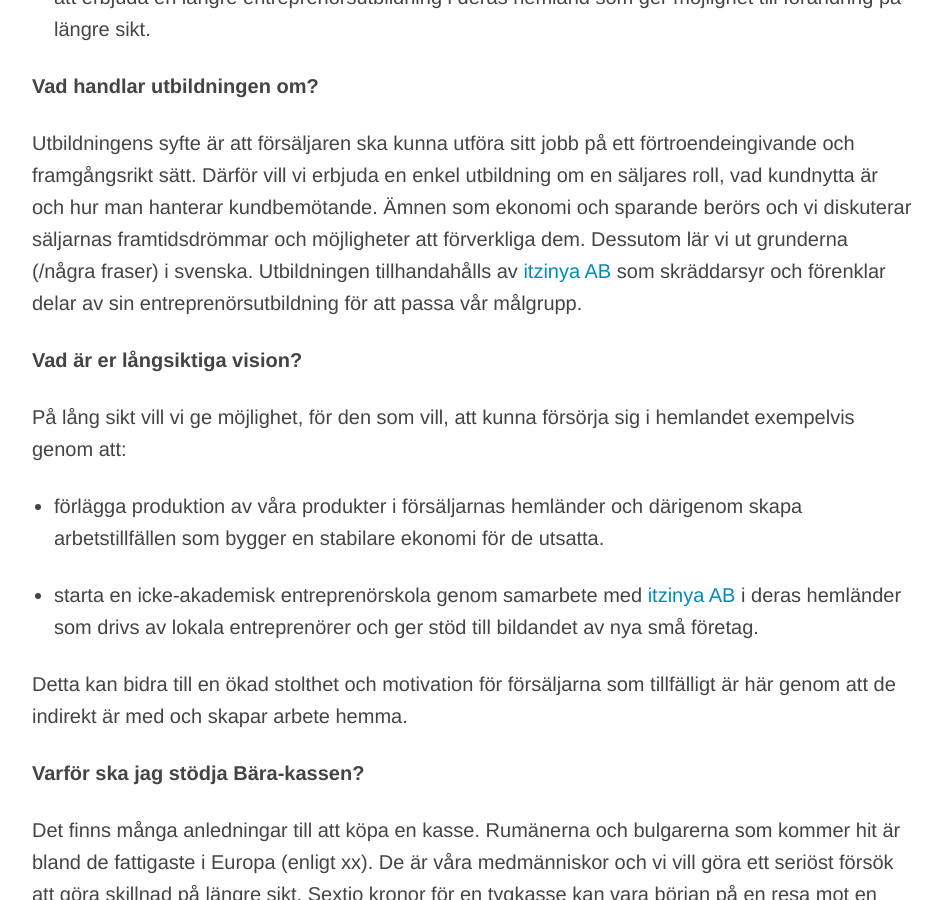
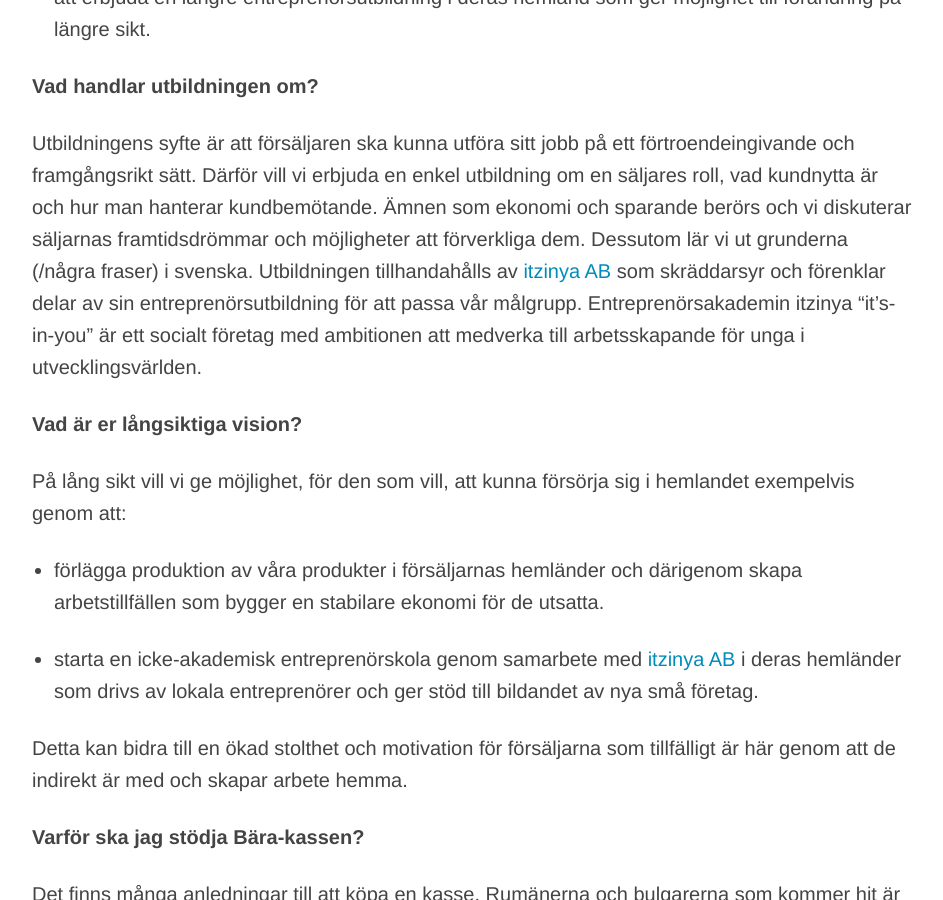
Before and after one commit to bara-se/bara-se.github.io, a Jekyll site: the page built from _posts/0100-01-01-index.md, in a window 1280 px wide and 900 px high, scrolled down 1969 px. Shown: the whole window, without its empty margins (168-1111 px from the left). Built offline with Jekyll 4.4.1, drawn with Linux system fonts in a browser that asks for light colours.

Commit message:
Updated 0100-01-01-index.md

```diff
--- a/_posts/0100-01-01-index.md
+++ b/_posts/0100-01-01-index.md
@@ -41,7 +41,7 @@ Detta är en relevant fråga och vi tror på transparens i allt vi gör. Så hä
 
 **Vad handlar utbildningen om?**
 
-Utbildningens syfte är att försäljaren ska kunna utföra sitt jobb på ett förtroendeingivande och framgångsrikt sätt. Därför vill vi erbjuda en enkel utbildning om en säljares roll, vad kundnytta är och hur man hanterar kundbemötande. Ämnen som ekonomi och sparande berörs och vi diskuterar säljarnas framtidsdrömmar och möjligheter att förverkliga dem. Dessutom lär vi ut grunderna (/några fraser) i svenska. Utbildningen tillhandahålls av [itzinya AB](http://www.itzinya.com) som skräddarsyr och förenklar delar av sin entreprenörsutbildning för att passa vår målgrupp.
+Utbildningens syfte är att försäljaren ska kunna utföra sitt jobb på ett förtroendeingivande och framgångsrikt sätt. Därför vill vi erbjuda en enkel utbildning om en säljares roll, vad kundnytta är och hur man hanterar kundbemötande. Ämnen som ekonomi och sparande berörs och vi diskuterar säljarnas framtidsdrömmar och möjligheter att förverkliga dem. Dessutom lär vi ut grunderna (/några fraser) i svenska. Utbildningen tillhandahålls av [itzinya AB](http://www.itzinya.com) som skräddarsyr och förenklar delar av sin entreprenörsutbildning för att passa vår målgrupp. Entreprenörsakademin itzinya "it's-in-you" är ett socialt företag med ambitionen att medverka till arbetsskapande för unga i utvecklingsvärlden.
 
 **Vad är er långsiktiga vision?**
 
```
